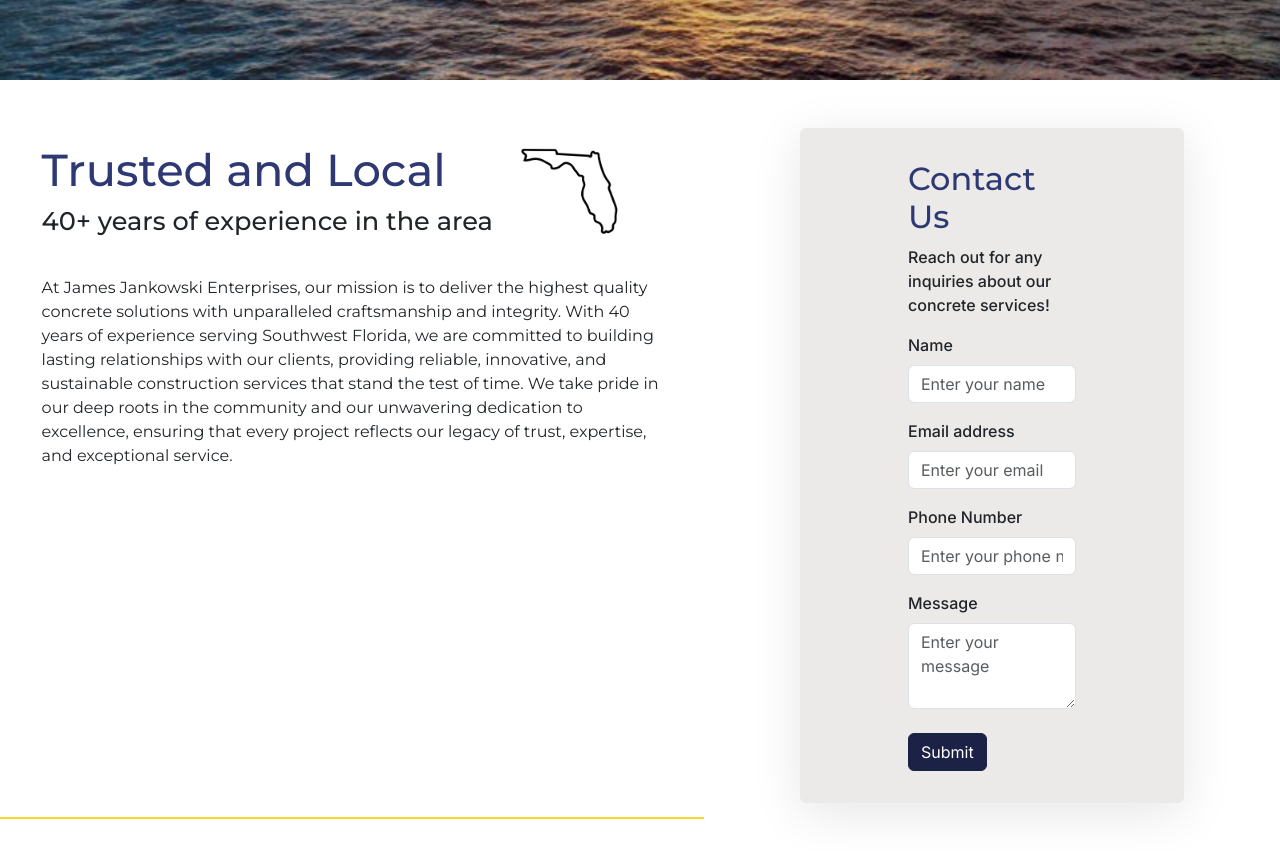
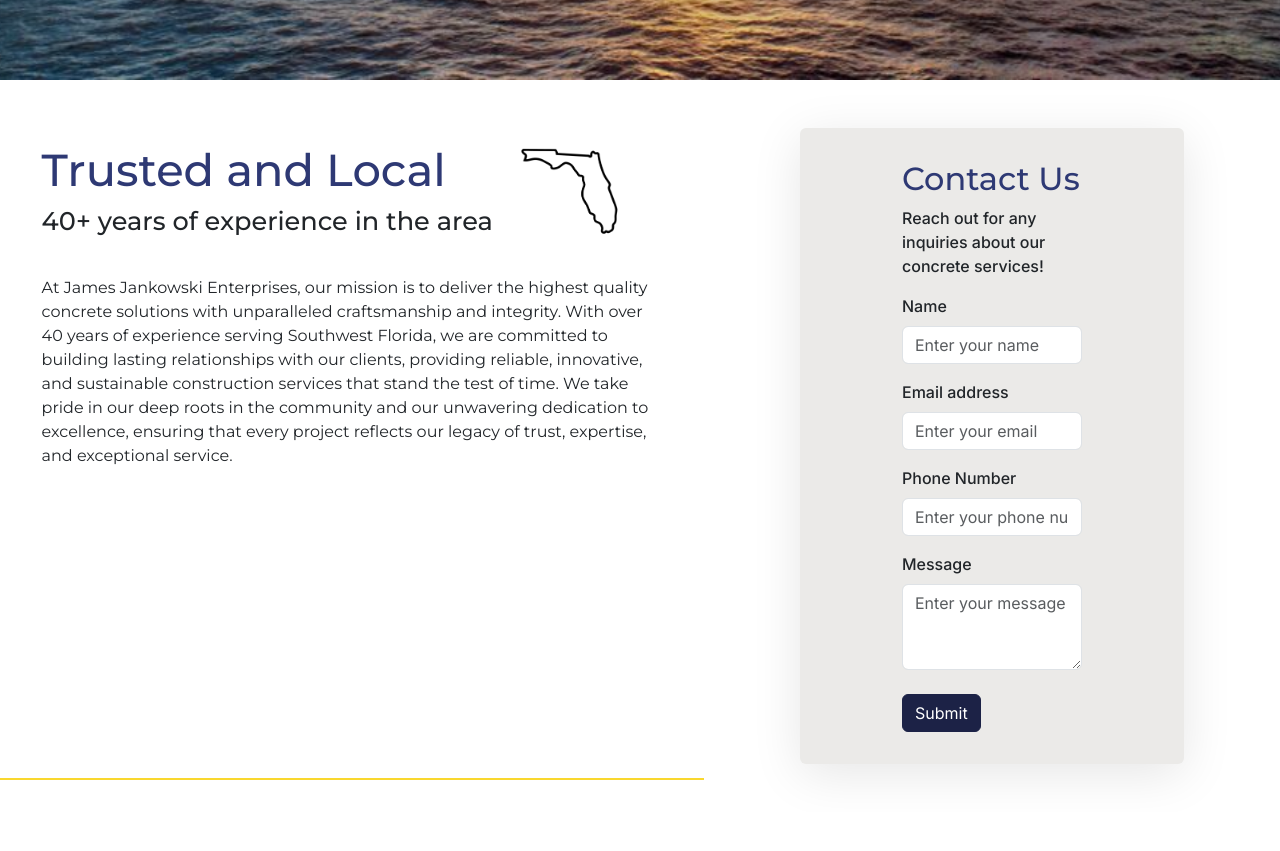
Before and after one commit to AmJann/jamesjEnterprises, a React (Vite) app: page / in a window 1280 px wide. Shown: the part 600-1451 px from the top of the page. After the commit the page ends 1412 px from the top, so only its background shows below. Built offline with nearby package versions, Linux system fonts and the light colour scheme.

Commit message:
fixed form sizing, typo in mission statement and fixed navbar so once a link is clicked the menu scrolls back up

```diff
--- a/src/App.jsx
+++ b/src/App.jsx
@@ -1,6 +1,7 @@
 import "./App.css";
 import Navbar from "./components/Navbar";
 import Home from "./pages/Home";
+import Services from "./pages/Services";
 import { React, Fragment } from "react";
 import { Routes, Route } from "react-router-dom";
 // import "bootstrap/dist/css/bootstrap.min.css";
@@ -11,7 +12,7 @@ function App() {
       <Navbar />
       <Routes>
         <Route path="/" element={<Home />} />
-        <Route path="/services" element={<Home />} />
+        <Route path="/services" element={<Services />} />
         <Route path="/about" element={<Home />} />
         <Route path="/gallery" element={<Home />} />
         <Route path="/contact" element={<Home />} />
--- a/src/components/Carousel.jsx
+++ b/src/components/Carousel.jsx
@@ -50,6 +50,8 @@ const Carousel = () => {
   };
 
   useEffect(() => {
+    if (!carouselInnerRef.current) return;
+
     carouselInnerRef.current.style.transition = "transform 0.5s ease-in-out";
     carouselInnerRef.current.style.transform = `translateX(-${
       currentIndex * 100
@@ -88,10 +90,12 @@ const Carousel = () => {
 
     return () => {
       clearTimeout(textUpdateTimeout);
-      carouselInnerRef.current.removeEventListener(
-        "transitionend",
-        handleTransitionEnd
-      );
+      if (carouselInnerRef.current) {
+        carouselInnerRef.current.removeEventListener(
+          "transitionend",
+          handleTransitionEnd
+        );
+      }
     };
   }, [currentIndex, images.length]);
 
--- a/src/components/MissionState.jsx
+++ b/src/components/MissionState.jsx
@@ -20,12 +20,13 @@ function MissionState() {
       <p className="content montserratFontLight">
         At James Jankowski Enterprises, our mission is to deliver the highest
         quality concrete solutions with unparalleled craftsmanship and
-        integrity. With 40 years of experience serving Southwest Florida, we are
-        committed to building lasting relationships with our clients, providing
-        reliable, innovative, and sustainable construction services that stand
-        the test of time. We take pride in our deep roots in the community and
-        our unwavering dedication to excellence, ensuring that every project
-        reflects our legacy of trust, expertise, and exceptional service.
+        integrity. With over 40 years of experience serving Southwest Florida,
+        we are committed to building lasting relationships with our clients,
+        providing reliable, innovative, and sustainable construction services
+        that stand the test of time. We take pride in our deep roots in the
+        community and our unwavering dedication to excellence, ensuring that
+        every project reflects our legacy of trust, expertise, and exceptional
+        service.
       </p>
       {/* <ContactForm /> */}
     </div>
--- a/src/components/Navbar.jsx
+++ b/src/components/Navbar.jsx
@@ -18,25 +18,12 @@ function Navbar() {
     navRef.current.classList.toggle("responsive_nav");
   };
 
+  const handleLinkClick = () => {
+    // Close the menu when a link is clicked
+    navRef.current.classList.remove("responsive_nav");
+  };
+
   return (
-    // <div className="navContainer interFont">
-    //   <div className="navContainer companyName">
-    //     <h2 className="interFont">
-    //       James Jankowski <span className="interFontLight">Enterprises</span>
-    //     </h2>
-    //     <p className="montserratFont">Concrete Specialists</p>
-    //   </div>
-    //   <div className="navContainer">
-    //     <ul id="navList">
-    //       <li className="navOption interFont">about us</li>
-    //       <li className="navOption interFont">articles</li>
-    //       <li className="navOption interFont">pricing</li>
-    //       <li className="navOption interFont" id="lastNavOption">
-    //         contact us
-    //       </li>
-    //     </ul>
-    //   </div>
-    // </div>
     <header className="navHeader">
       <div>
         <h2 className="interFont jje">
@@ -46,16 +33,16 @@ function Navbar() {
         <h3 className="montserratFontLight goldFont">Concrete Specialists</h3>
       </div>
       <nav ref={navRef}>
-        <Link className="link" to="/">
+        <Link className="link" to="/" onClick={handleLinkClick}>
           {<FaHome />} Home
         </Link>
-        <Link className="link" to="/">
+        <Link className="link" to="/gallery" onClick={handleLinkClick}>
           {<FaImage />} Gallery
         </Link>
-        <Link className="link" to="/">
+        <Link className="link" to="/services" onClick={handleLinkClick}>
           {<FaHammer />} Services
         </Link>
-        <Link className="link" to="/">
+        <Link className="link" to="/contact" onClick={handleLinkClick}>
           {<FaEnvelope />} Contact
         </Link>
         <button className="nav-btn nav-close-btn" onClick={showNavBar}>
--- /dev/null
+++ b/src/pages/Services.jsx
@@ -0,0 +1,7 @@
+import React from "react";
+
+function Services() {
+  return <div>Services</div>;
+}
+
+export default Services;
--- a/src/styles/contactForm.css
+++ b/src/styles/contactForm.css
@@ -8,8 +8,7 @@
   font-weight: 500;
   font-style: normal;
   background-color: rgb(235, 234, 232);
-  padding-top: 2rem;
-  padding-bottom: 2rem;
+  padding: 2rem 0;
   border-radius: 6px;
   box-shadow: rgba(0, 0, 0, 0.1) 0px 10px 50px;
 }
```
